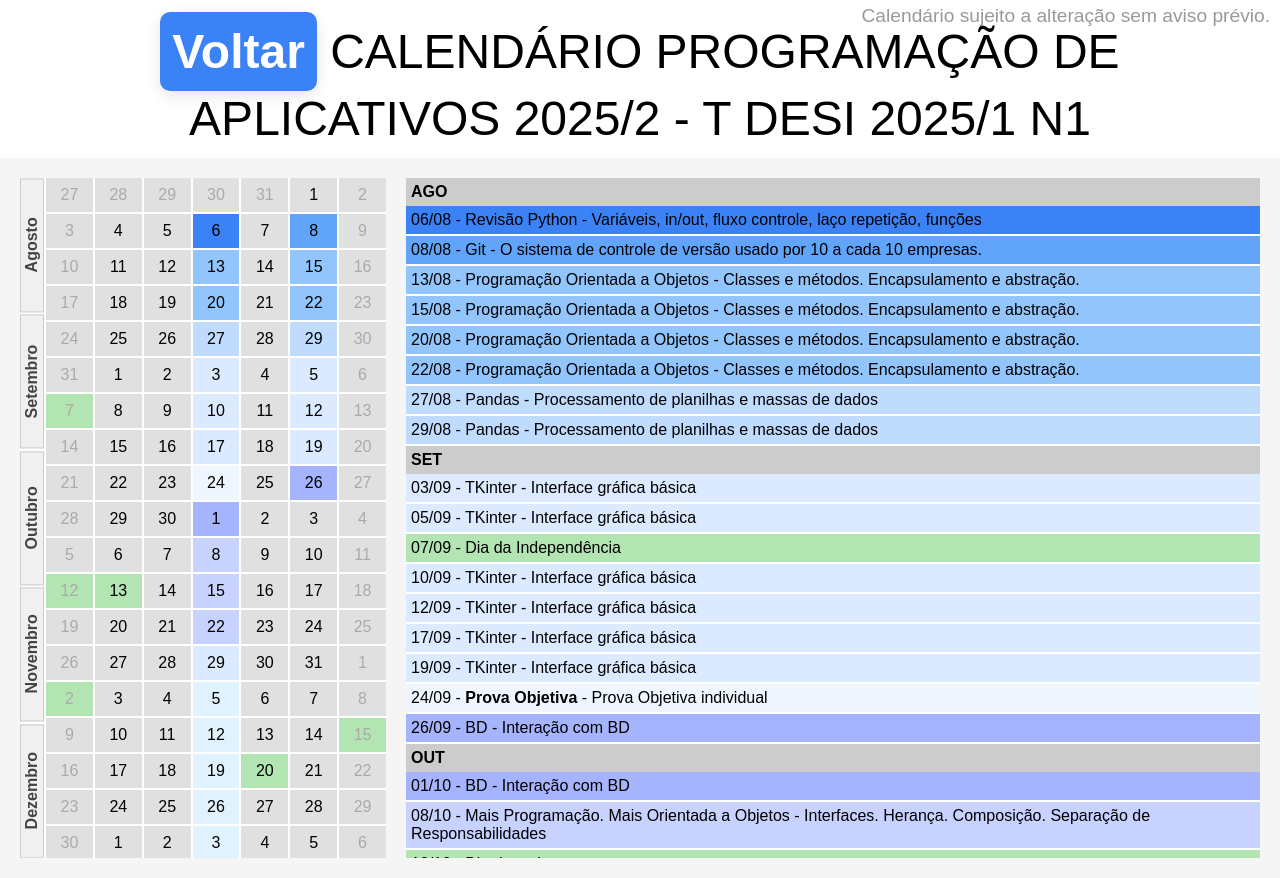
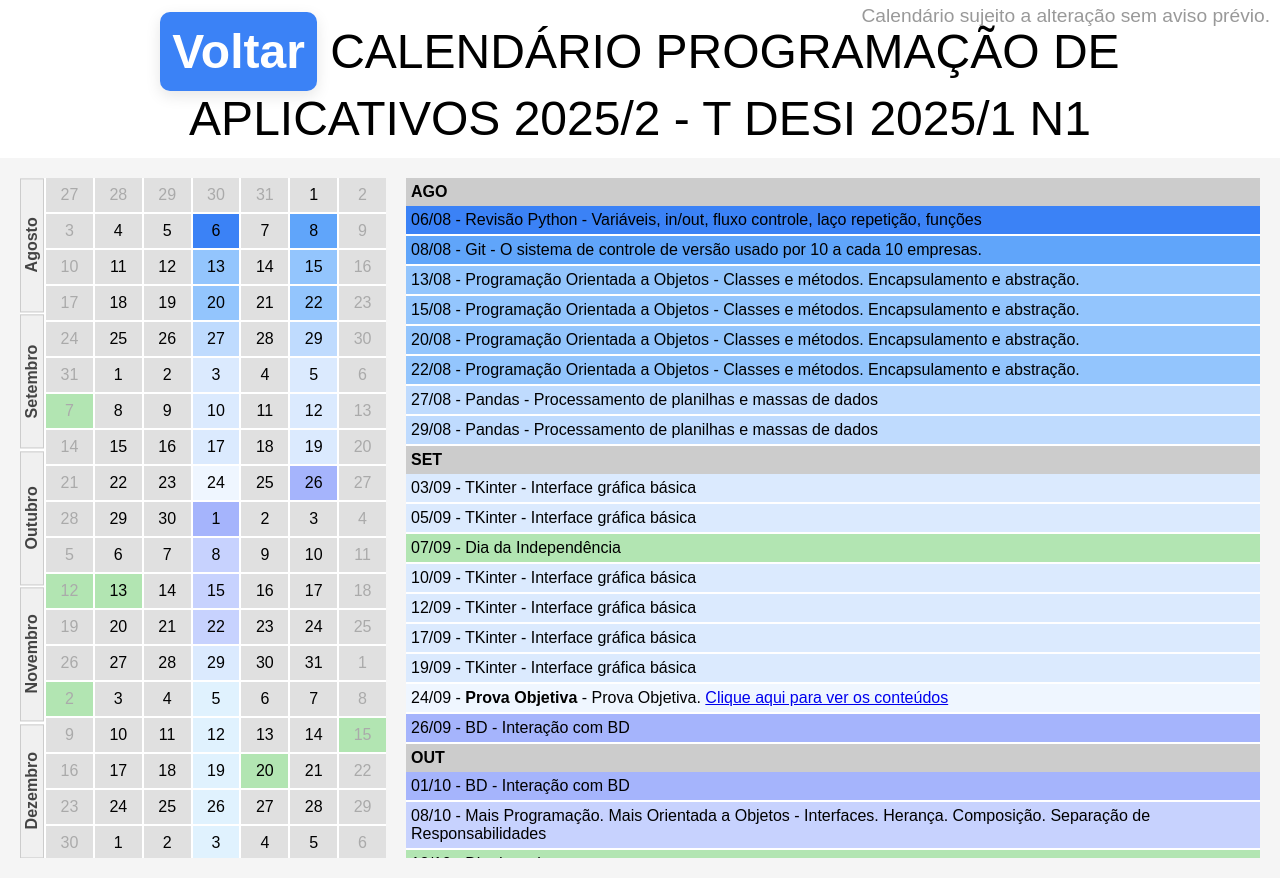
Before and after one commit to rodrigocane/rodrigocane.github.io, a plain HTML site: page calendarioPrap.html in a window 1280 px wide. Drawn offline with Linux system fonts and the light colour scheme.

Commit message:
Update calendarioPrap.html

```diff
--- a/calendarioPrap.html
+++ b/calendarioPrap.html
@@ -198,7 +198,7 @@
 	['POO 1', '4', 'Programação Orientada a Objetos', 'Classes e métodos. Encapsulamento e abstração.'],
 	['Pandas', '2', 'Pandas', 'Processamento de planilhas e massas de dados'],
 	['TKinter', '6', 'TKinter', 'Interface gráfica básica'],
-	['Prova Objetiva', '1', '<b>Prova Objetiva</b>', 'Prova Objetiva individual'],
+	['Prova Objetiva', '1', '<b>Prova Objetiva</b>', 'Prova Objetiva. <a href="PRAP-2025-2/preprova1.html" target="_blank">Clique aqui para ver os conteúdos</a>'],
 	['BD', '2', 'BD', 'Interação com BD'],
 	['POO 2', '3', 'Mais Programação. Mais Orientada a Objetos', 'Interfaces. Herança. Composição. Separação de Responsabilidades'],
 	['Prova Prática', '1', '<b>Prova Prática</b>', 'Prova Prática individual sobre tudo'],
```
